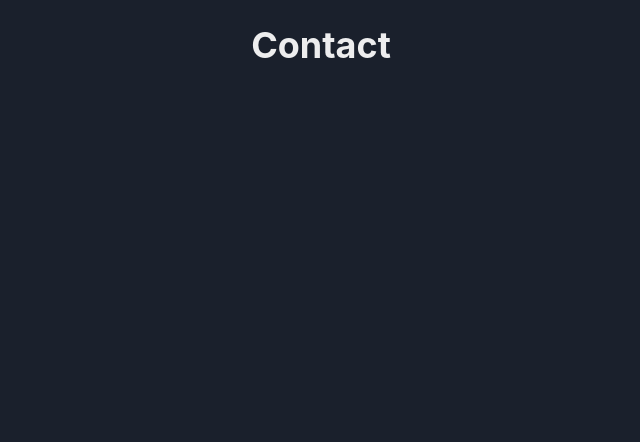
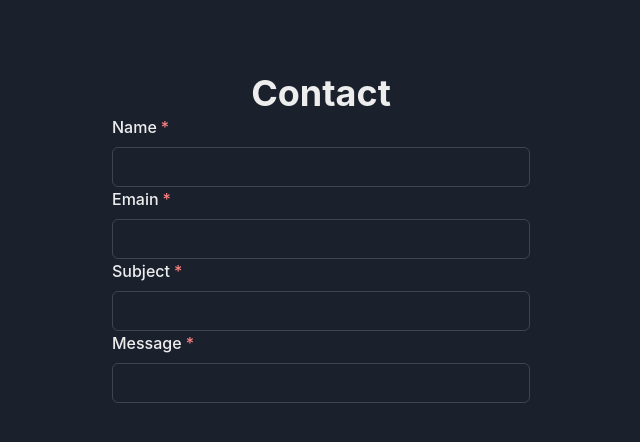
Before and after one commit to amerv97/next-js-nodemailer-main, a Next.js app: page / in a window 1280 px wide. Shown: the top 442 px of the page, without its empty margins (319-959 px from the left). Built offline with nearby package versions, Linux system fonts and the light colour scheme.

Commit message:
created form control

```diff
--- a/pages/index.js
+++ b/pages/index.js
@@ -1,5 +1,72 @@
-import { Heading } from "@chakra-ui/react";
+import {
+  Container,
+  FormControl,
+  FormLabel,
+  Heading,
+  Input,
+} from "@chakra-ui/react";
+import { useState } from "react";
+
+const initValues = { name: "", email: "", subject: "", message: "" };
+const initState = { values: initValues };
 
 export default function Home() {
-  return <Heading>Contact</Heading>;
+  const [state, setState] = useState(initState);
+
+  const { values } = state;
+
+  const handleChange = ({ target }) => {
+    setState((prev) => ({
+      ...prev,
+      values: {
+        ...prev.values,
+        [target.name]: target.value,
+      },
+    }));
+  };
+
+  return (
+    <Container maxW="450px" mt={12}>
+      <Heading>Contact</Heading>
+      <FormControl isRequired>
+        <FormLabel>Name</FormLabel>
+        <Input
+          type="text"
+          name="name"
+          value={values.name}
+          onChange={handleChange}
+        />
+      </FormControl>
+
+      <FormControl isRequired>
+        <FormLabel>Emain</FormLabel>
+        <Input
+          type="text"
+          name="email"
+          value={values.email}
+          onChange={handleChange}
+        />
+      </FormControl>
+
+      <FormControl isRequired>
+        <FormLabel>Subject</FormLabel>
+        <Input
+          type="text"
+          name="subject"
+          value={values.subject}
+          onChange={handleChange}
+        />
+      </FormControl>
+
+      <FormControl isRequired>
+        <FormLabel>Message</FormLabel>
+        <Input
+          type="text"
+          name="message"
+          value={values.message}
+          onChange={handleChange}
+        />
+      </FormControl>
+    </Container>
+  );
 }
```
